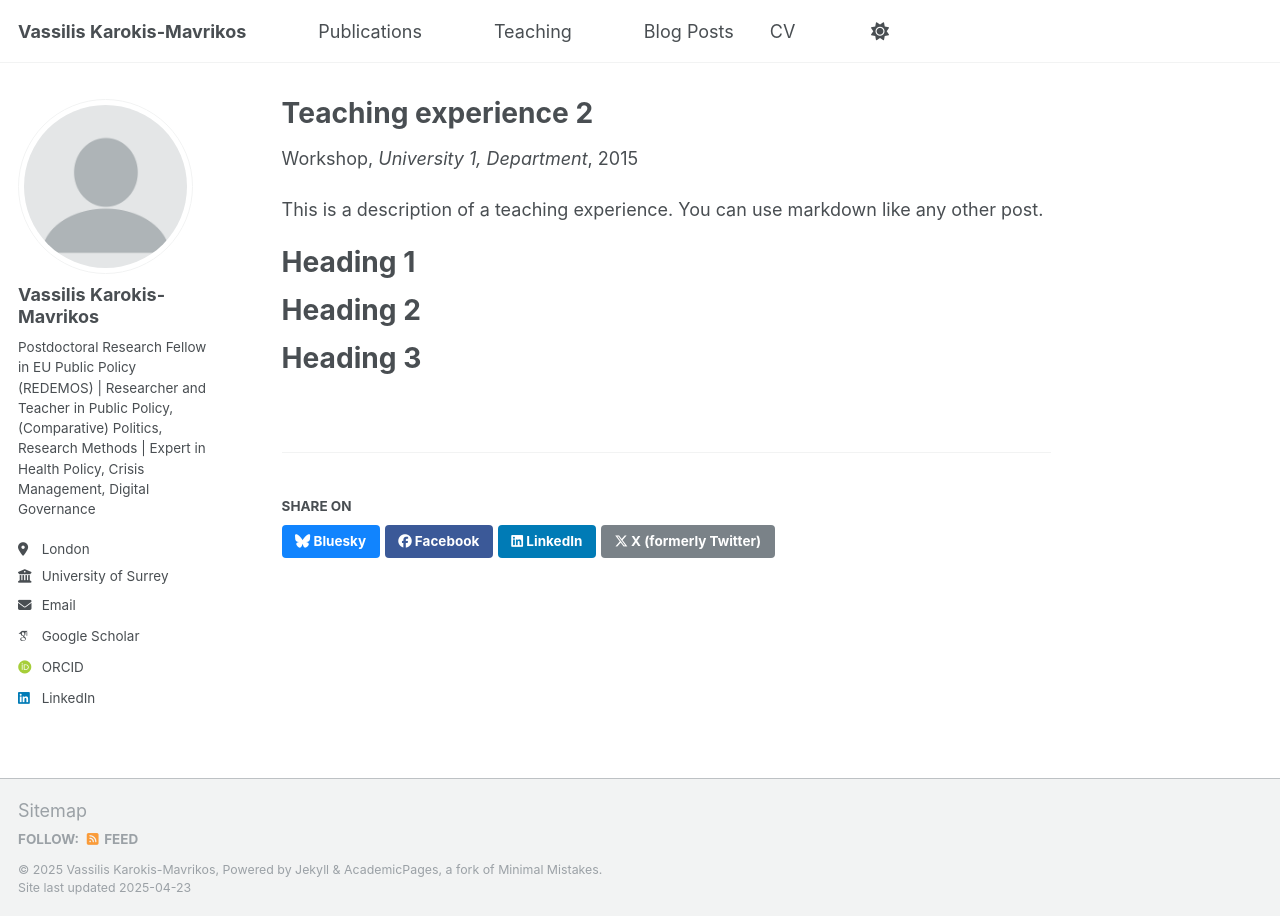
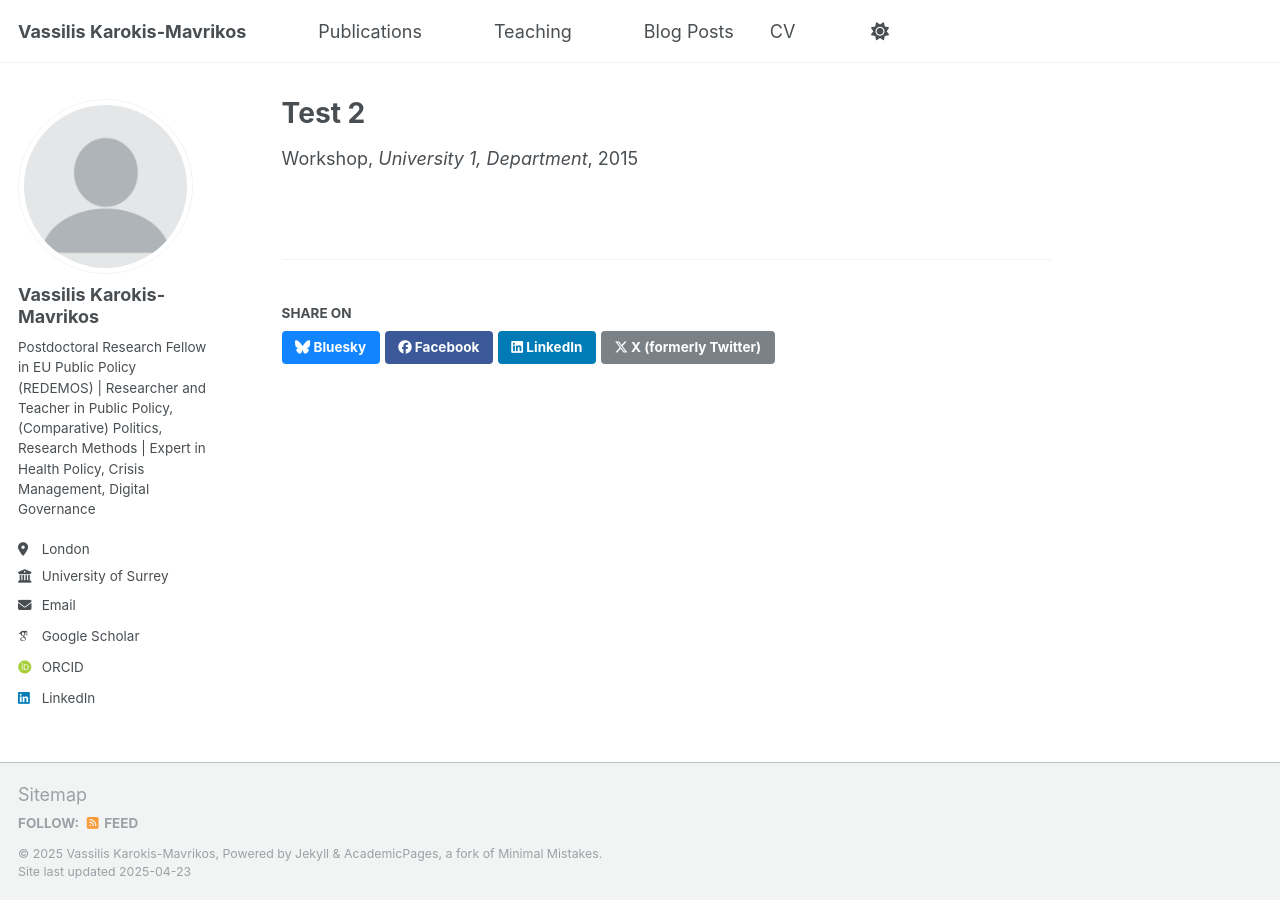
Before and after one commit to vassiliskm/vassiliskarokismavrikos.github.io, a Jekyll site: the page built from _teaching/2015-spring-teaching-2.md, in a window 1280 px wide. Built offline with Jekyll 4.4.1, drawn with Linux system fonts in a browser that asks for light colours; some web fonts are replaced; a file with an impossible date is left out.

Commit message:
Update 2015-spring-teaching-2.md

```diff
--- a/_teaching/2015-spring-teaching-2.md
+++ b/_teaching/2015-spring-teaching-2.md
@@ -1,20 +1,9 @@
 ---
-title: "Teaching experience 2"
+title: "Test 2"
 collection: teaching
 type: "Workshop"
 permalink: /teaching/2015-spring-teaching-1
 venue: "University 1, Department"
 date: 2015-01-01
-location: "City, Country"
+location: "Guildford, UK"
 ---
-
-This is a description of a teaching experience. You can use markdown like any other post.
-
-Heading 1
-======
-
-Heading 2
-======
-
-Heading 3
-======
```
